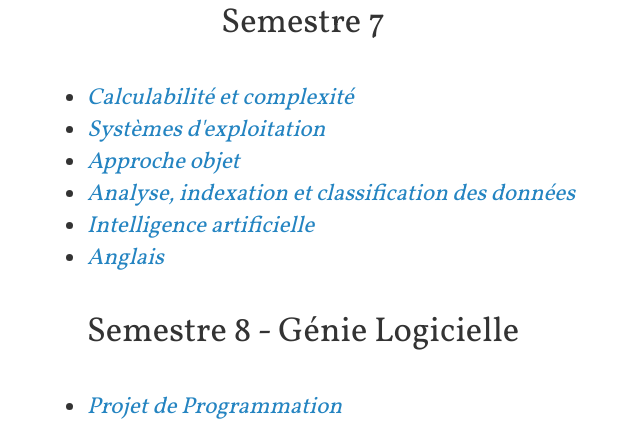
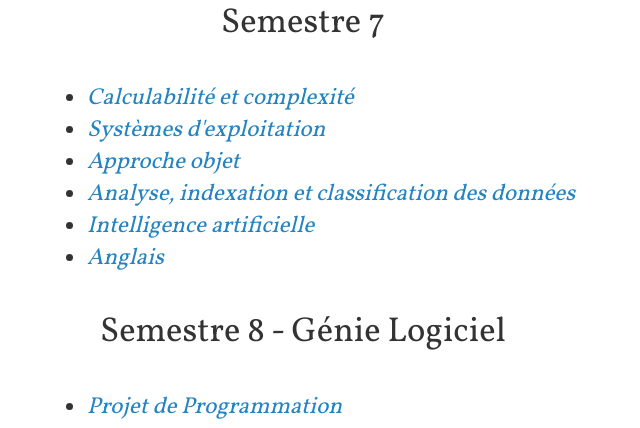
Before and after one commit to chocorion/Note-de-cours, a PHP site: page / in a window 1280 px wide. Shown: the part 372-800 px from the top of the page, without its empty margins (337-977 px from the left). Run offline with PHP 8.4, Linux system fonts and the light colour scheme.

Commit message:
Remove ugly ortho

```diff
--- a/Site/index.php
+++ b/Site/index.php
@@ -28,7 +28,7 @@
     </ul>
 </div>
 
-<h3>Semestre 8 - Génie Logicielle</h3>
+<h3>Semestre 8 - Génie Logiciel</h3>
 
 <div class="index_nav">
     <ul>
```
